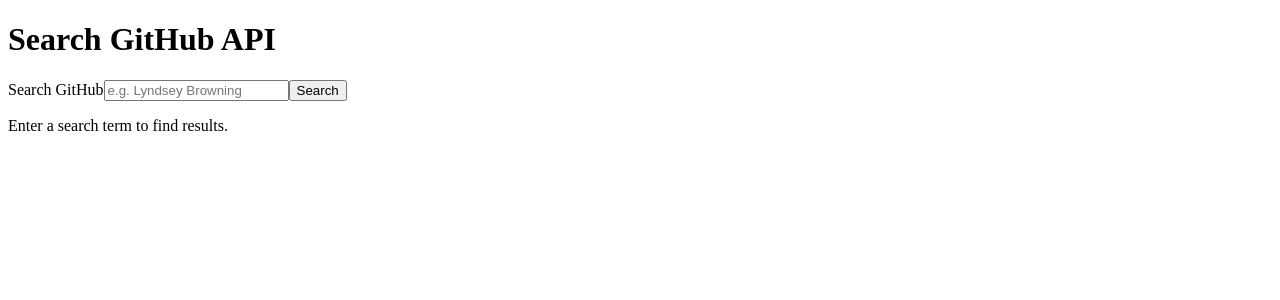
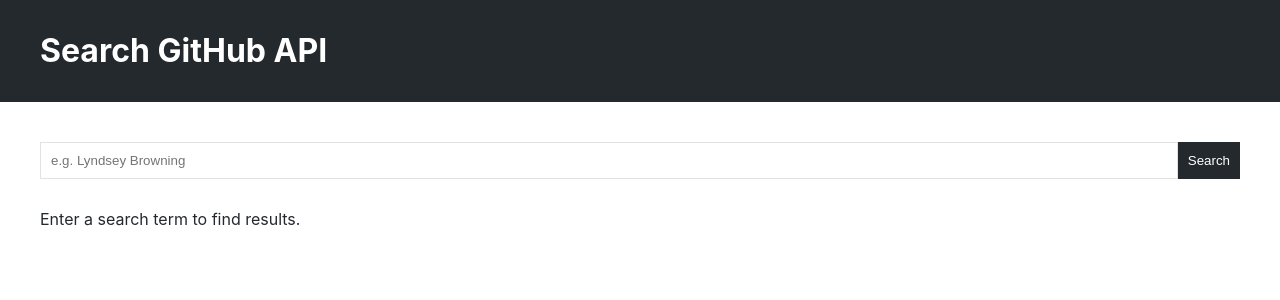
Before and after one commit to lyndseybrowning/github-user-search, a React (Create React App) app: page / in a window 1280 px wide. Shown: the top 300 px of the page. Built offline with nearby package versions, Linux system fonts and the light colour scheme.

Commit message:
Adds styling

```diff
--- a/package.json
+++ b/package.json
@@ -9,6 +9,7 @@
         "react": "^17.0.1",
         "react-dom": "^17.0.1",
         "react-scripts": "4.0.3",
+        "styled-components": "^5.2.1",
         "web-vitals": "^1.0.1"
     },
     "scripts": {
--- a/src/App.js
+++ b/src/App.js
@@ -1,5 +1,8 @@
-import React, { Fragment, useReducer } from "react";
+import React, { useEffect, useReducer } from "react";
+import { ThemeProvider } from "styled-components";
 
+import GlobalStyle from "./GlobalStyle";
+import { lightTheme } from "./theme";
 import fetchData from "./scripts/fetchData";
 import Search from "./components/search";
 import Tabs, { Tab } from "./components/tabs";
@@ -28,6 +31,11 @@
                 isLoading: false,
                 error: action.error,
             };
+        case "setSearchQuery":
+            return {
+                ...state,
+                searchQuery: action.searchQuery,
+            };
         default:
             return state;
     }
@@ -42,23 +50,29 @@
         searchQuery: null,
     });
 
-    const handleSearch = async (searchQuery) => {
+    useEffect(() => {
+        async function handleSearch() {
             try {
                 dispatch({ type: "searchingResults" });
 
-            const data = await fetchData(searchQuery, {
+                const data = await fetchData(state.searchQuery, {
                     pageSize: RECORDS_PER_PAGE,
                 });
 
                 dispatch({
                     type: "resultsFound",
                     users: data,
-                searchQuery,
+                    searchQuery: state.searchQuery,
                 });
             } catch (error) {
                 dispatch({ type: "error", error });
             }
-    };
+        }
+
+        if (state.searchQuery) {
+            handleSearch();
+        }
+    }, [state.searchQuery]);
 
     const renderContent = () => {
         if (state.isLoading) {
@@ -93,15 +107,24 @@
     };
 
     return (
-        <Fragment>
-            <header>
+        <ThemeProvider theme={lightTheme}>
+            <GlobalStyle />
+            <header className="page-header">
+                <div className="container">
                     <h1>Search GitHub API</h1>
+                </div>
             </header>
             <main>
-                <Search onSearch={handleSearch} />
+                <div className="container">
+                    <Search
+                        onSearch={(searchQuery) =>
+                            dispatch({ type: "setSearchQuery", searchQuery })
+                        }
+                    />
                     {renderContent()}
+                </div>
             </main>
-        </Fragment>
+        </ThemeProvider>
     );
 }
 
--- /dev/null
+++ b/src/GlobalStyle.js
@@ -0,0 +1,203 @@
+import { createGlobalStyle } from "styled-components";
+
+const GlobalStyle = createGlobalStyle`
+    html {
+        font-size: 62.5%;
+    }
+
+    h2 {
+        font-size: 1.4rem;
+    }
+
+    a {
+        color: ${(props) => props.theme.highlight};
+
+        &:visited {
+            color: ${(props) => props.theme.highlight};
+        }
+    }
+
+    body {
+        margin: 0;
+        font-family: -apple-system, BlinkMacSystemFont, 'Segoe UI', 'Roboto', 'Oxygen',
+        'Ubuntu', 'Cantarell', 'Fira Sans', 'Droid Sans', 'Helvetica Neue',
+        sans-serif;
+        -webkit-font-smoothing: antialiased;
+        -moz-osx-font-smoothing: grayscale;
+        font-size: 1.6rem;
+        background-color: ${(props) => props.theme.body};
+        color: ${(props) => props.theme.bodyText};
+    }
+
+    button {
+        border: none;
+        background-color: ${(props) => props.theme.primaryColor};
+        color: ${(props) => props.theme.primaryText};
+        cursor: pointer;
+
+        &[aria-disabled="true"] {
+            cursor: not-allowed;
+        }
+    }
+
+    input[type="text"], select {
+        border: .1rem solid ${(props) => props.theme.outline};
+    }
+
+    ul {
+        padding-left: 0;
+        padding-right: 0;
+    }
+
+    dt, dd {
+        display: block;
+        margin: 0;
+    }
+
+    dt {
+        font-weight: bold;
+    }
+
+    dd {
+        margin-bottom: 1rem;
+    }
+
+    details {
+        cursor: pointer;
+        padding: 1rem;
+        background-color: ${(props) => props.theme.highlightBg};
+    }
+
+    &:focus {
+        outline: .1rem solid ${(props) => props.theme.highlight};
+    }
+
+    .page-header {
+        background-color: ${(props) => props.theme.primaryColor};
+        color: ${(props) => props.theme.primaryText};
+    }
+
+    .container {
+        max-width: 120rem;
+        margin-left: auto;
+        margin-right: auto;
+        padding: 1rem 3rem;
+    }
+
+    .search {
+        display: flex;
+        justify-content: space-between;
+        margin-bottom: 3rem;
+        margin-top: 3rem;
+
+        &__input,
+        &__button {
+            padding: 1rem;
+        }
+
+        &__input {
+            flex: 1;
+        }
+
+        &__button {
+
+        }
+    }
+
+    .tabs {
+        &__tab {
+            padding: 1rem;
+            margin-right: 1rem;
+            border-top-left-radius: 1rem;
+            border-top-right-radius: 1rem;
+            min-width: 10rem;
+        }
+
+        &__panel {
+            padding: 1rem;
+            border: .1rem solid ${(props) => props.theme.outline};
+            border-bottom-left-radius: 1rem;
+            border-bottom-right-radius: 1rem;
+        }
+    }
+
+    .pagination {
+        display: flex;
+        justify-content: center;
+        align-items: center;
+
+        &__list {
+            li {
+                list-style: none;
+                display: inline-block;
+            }
+        }
+
+        &__dropdown {
+            display: inline-block;
+            margin-right: 2rem;
+
+            select {
+                padding: 1rem;
+            }
+        }
+
+        &__button {
+            margin: 0 .5rem;
+            padding: 1rem;
+            background-color: ${(props) => props.theme.body};
+            color: ${(props) => props.theme.bodyText};
+            border: .1rem solid ${(props) => props.theme.outline};
+
+            &--current {
+                background-color: ${(props) => props.theme.highlight};
+                border-color: ${(props) => props.theme.highlight};
+                color: ${(props) => props.theme.highlightText};
+            }
+        }
+    }
+
+    .list {
+        display: flex;
+        flex-wrap: wrap;
+        justify-content: space-around;
+        list-style: none;
+
+        &__item {
+            flex: 1 0 calc(25% - 2rem);
+            margin-left: 1rem;
+            margin-right: 1rem;
+            max-width: 20rem;
+        }
+    }
+
+    .card {
+        padding: 1rem;
+        word-wrap: break-word;
+        border: 1px solid red;
+        border-radius: .5rem;
+        margin-bottom: 1rem;
+        border: .1rem solid ${(props) => props.theme.outline};
+
+        &__image {
+            width: 100%;
+        }
+    }
+
+    .u-hide-visually {
+        border: 0;
+        clip: rect(0 0 0 0);
+        height: 1px;
+        margin: -1px;
+        overflow: hidden;
+        padding: 0;
+        position: absolute;
+        white-space: nowrap;
+        width: 1px;
+    }
+
+    .u-emphasis {
+        font-style: italic;
+    }
+`;
+export default GlobalStyle;
--- a/src/components/UsersTab.jsx
+++ b/src/components/UsersTab.jsx
@@ -46,7 +46,7 @@
                 onPageChange={setCurrentPage}
                 onRecordsPerPageChange={setPageSize}
             />
-            <ul>
+            <ul className="list">
                 {userData.items.map((user) => (
                     <User key={user.id} user={user} />
                 ))}
--- a/src/components/pagination/PageButton.jsx
+++ b/src/components/pagination/PageButton.jsx
@@ -1,9 +1,16 @@
 import React from "react";
 import PropTypes from "prop-types";
 
-const PageButton = ({ children: text, isCurrent, pageNumber, onClick }) => {
+const PageButton = ({
+    className,
+    children: text,
+    isCurrent,
+    pageNumber,
+    onClick,
+}) => {
     return (
         <button
+            className={className}
             type="button"
             aria-label={`Go to page ${pageNumber}`}
             aria-current={isCurrent}
@@ -15,6 +22,7 @@
 };
 
 PageButton.propTypes = {
+    className: PropTypes.string.isRequired,
     children: PropTypes.oneOfType([PropTypes.string, PropTypes.node])
         .isRequired,
     isCurrent: PropTypes.bool.isRequired,
--- a/src/components/pagination/RecordsPerPageDropdown.jsx
+++ b/src/components/pagination/RecordsPerPageDropdown.jsx
@@ -5,8 +5,10 @@
 
 const RecordsPerPageDropdown = ({ selectedOption, onRecordsPerPageChange }) => {
     return (
-        <form>
-            <label htmlFor="recordsPerPage">Choose display option</label>
+        <form className="pagination__dropdown">
+            <label htmlFor="recordsPerPage" className="u-hide-visually">
+                Choose display option
+            </label>
             <select
                 id="recordsPerPage"
                 value={selectedOption}
--- a/src/components/search/Search.jsx
+++ b/src/components/search/Search.jsx
@@ -15,9 +15,12 @@
     };
 
     return (
-        <form onSubmit={handleSearch}>
-            <label htmlFor="input-search">Search GitHub</label>
+        <form className="search" onSubmit={handleSearch}>
+            <label htmlFor="input-search" className="u-hide-visually">
+                Search GitHub
+            </label>
             <input
+                className="search__input"
                 type="text"
                 name="search"
                 id="input-search"
@@ -26,7 +29,11 @@
                 value={searchTerm}
                 onChange={(e) => setSearchTerm(e.target.value)}
             />
-            <button type="submit" aria-disabled={searchTerm === ""}>
+            <button
+                className="search__button"
+                type="submit"
+                aria-disabled={searchTerm === ""}
+            >
                 Search
             </button>
         </form>
--- a/src/components/tabs/Tabs.jsx
+++ b/src/components/tabs/Tabs.jsx
@@ -47,6 +47,7 @@
             return cloneElement(tab, {
                 "aria-controls": isSelectedTab ? `tab-panel-${name}` : null,
                 "aria-selected": isSelectedTab,
+                className: "tabs__tab",
                 id: `tab-${name}`,
                 tabIndex: isSelectedTab ? 0 : -1,
                 ref: setRef,
@@ -58,10 +59,11 @@
 
     return (
         <div className="tabs">
-            <div role="tablist" aria-label={label}>
+            <div className="tabs__list" role="tablist" aria-label={label}>
                 {renderTabList()}
             </div>
             <div
+                className="tabs__panel"
                 role="tabpanel"
                 tabIndex={0}
                 id={`tab-panel-${selectedTab.props.name}`}
--- a/src/index.js
+++ b/src/index.js
@@ -1,5 +1,6 @@
 import React from "react";
 import ReactDOM from "react-dom";
+
 import App from "./App";
 import reportWebVitals from "./reportWebVitals";
 
--- /dev/null
+++ b/src/theme.js
@@ -0,0 +1,12 @@
+const lightTheme = {
+    body: "#fff",
+    bodyText: "#24292e",
+    highlight: "#2196f3",
+    highlightBg: "#f7f7f7",
+    highlightText: "#fff",
+    outline: "#e3e2de",
+    primaryColor: "#24292e",
+    primaryText: "#fff",
+};
+
+export { lightTheme };
```
Also changed, not shown: src/components/User.jsx (+15 -8 lines), src/components/pagination/Pagination.jsx (+25 -7 lines), 1 other file (tests, documents, lock files or other folders). Lines whose indentation alone changed are shown as unchanged.
